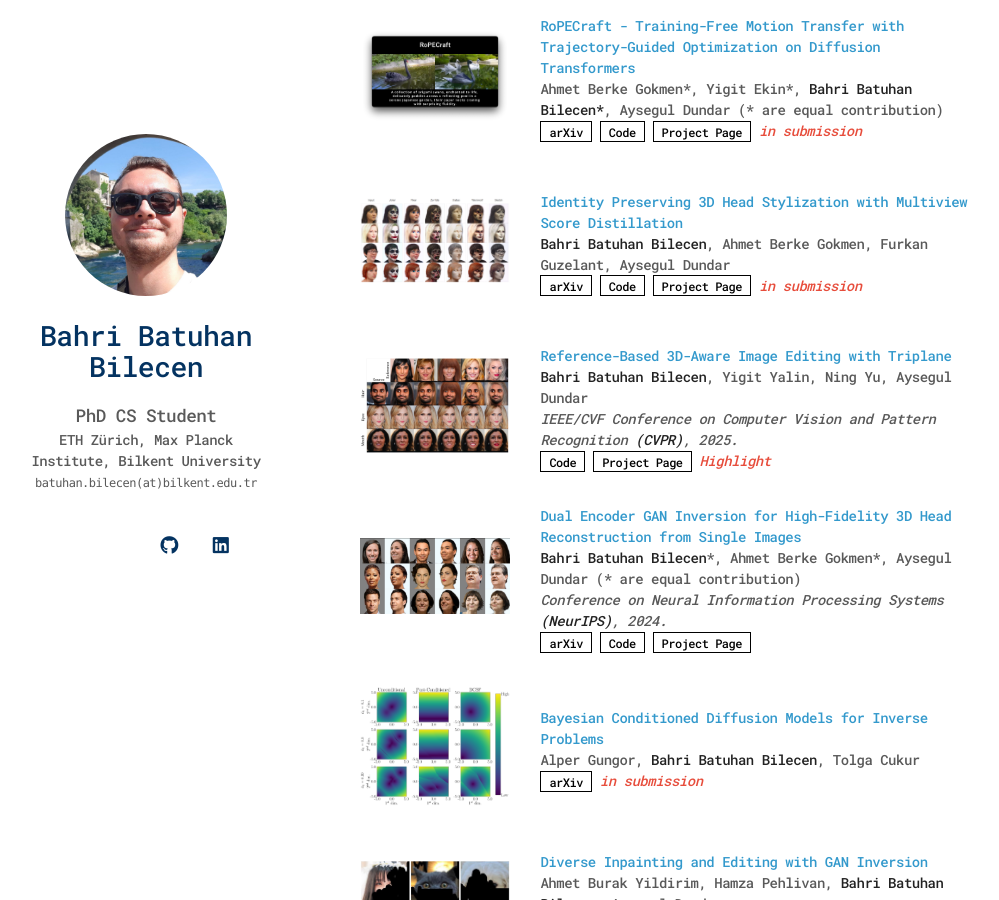
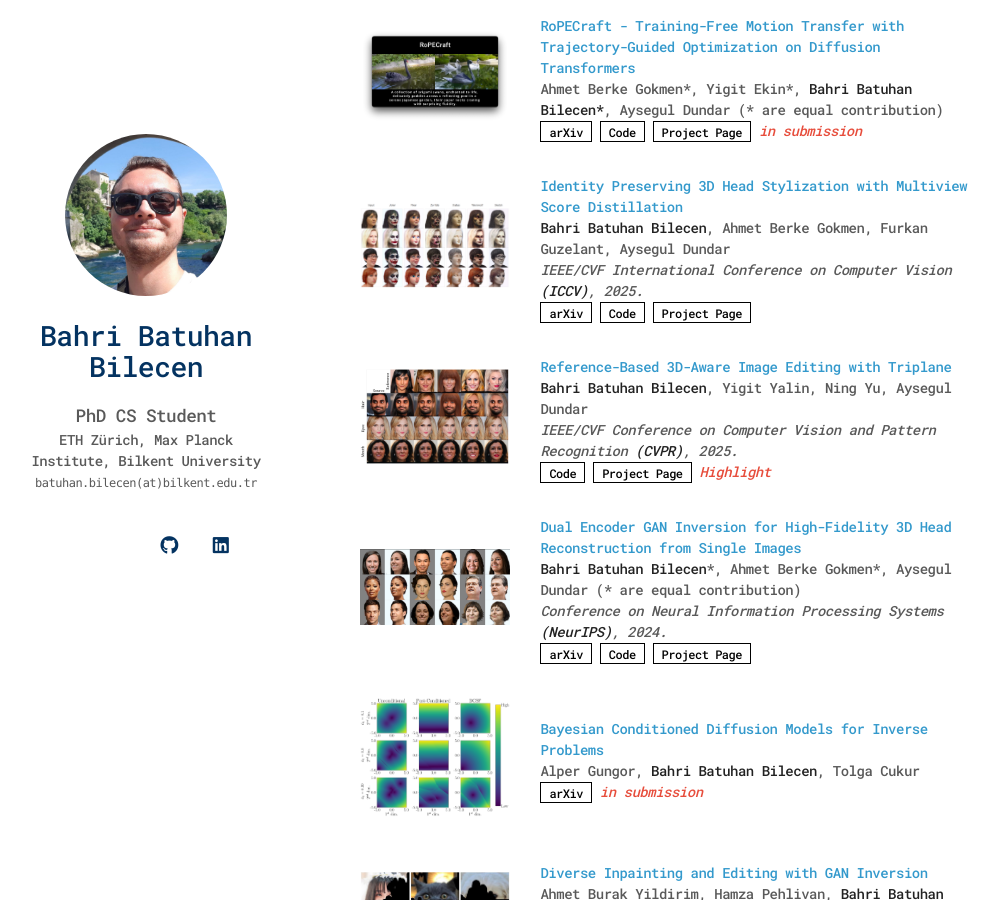
Before and after one commit to three-bee/three-bee.github.io, a Jekyll site: the page built from index.md, in a window 1280 px wide and 900 px high, scrolled down 394 px. Shown: the whole window, without its empty margins (130-1129 px from the left). Built offline with Jekyll 4.4.1, drawn with Linux system fonts in a browser that asks for light colours; nearby versions of some CDN libraries; a style sheet for code colours, icons or effects is not loaded; our own code applies the rules of GitHub Pages for plain Markdown files.

Commit message:
Update publications.yml

```diff
--- a/_data/publications.yml
+++ b/_data/publications.yml
@@ -13,7 +13,7 @@ main:
     code: https://github.com/three-bee/3d_head_stylization
     authors: <strong>Bahri Batuhan Bilecen</strong>, Ahmet Berke Gokmen, Furkan Guzelant, Aysegul Dundar
     image: ./assets/img/head_stylization.png
-    notes: in submission
+    conference: IEEE/CVF International Conference on Computer Vision <strong>(ICCV)</strong>, 2025.
 
   - title: Reference-Based 3D-Aware Image Editing with Triplane
     page: https://three-bee.github.io/triplane_edit
```
